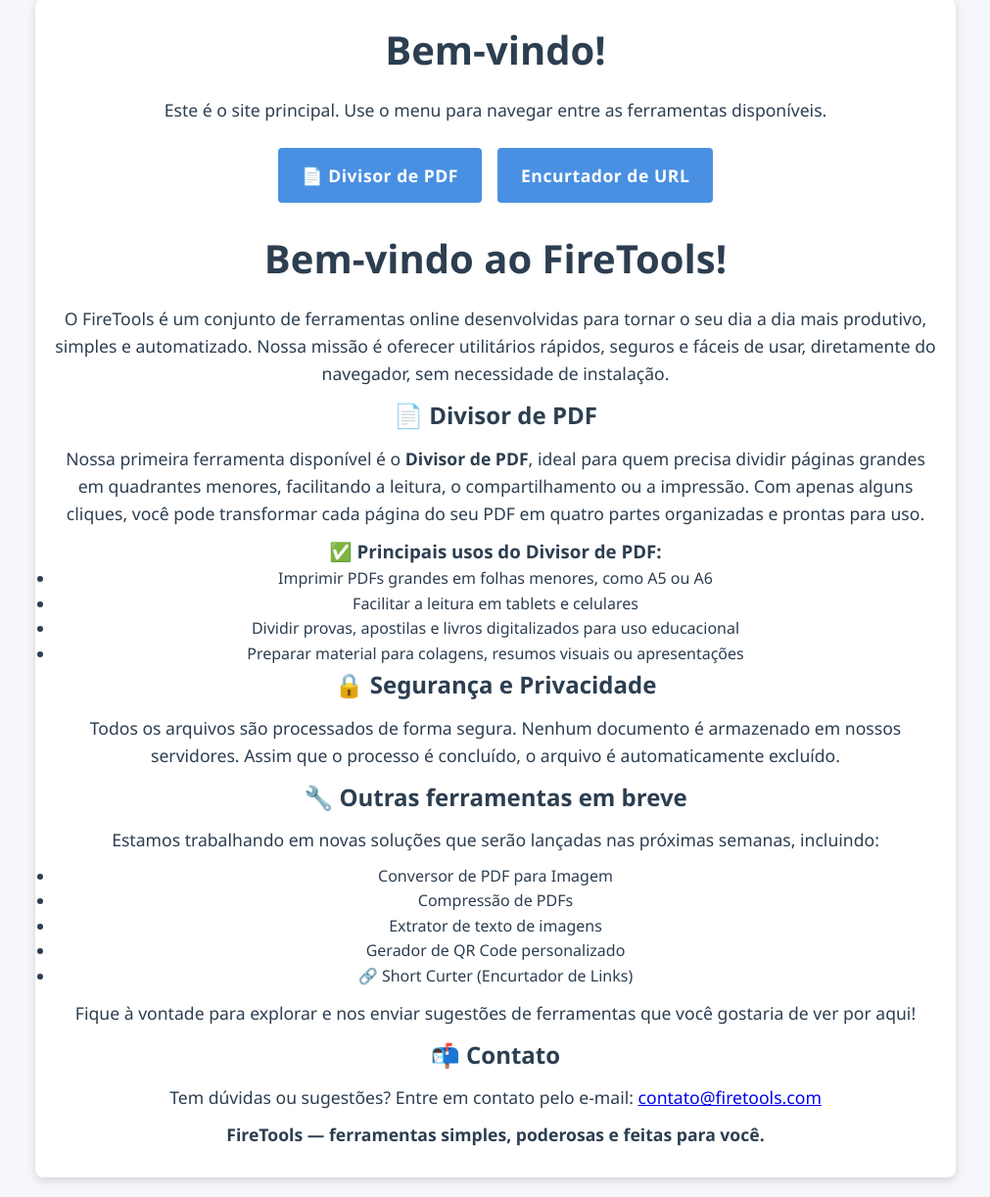
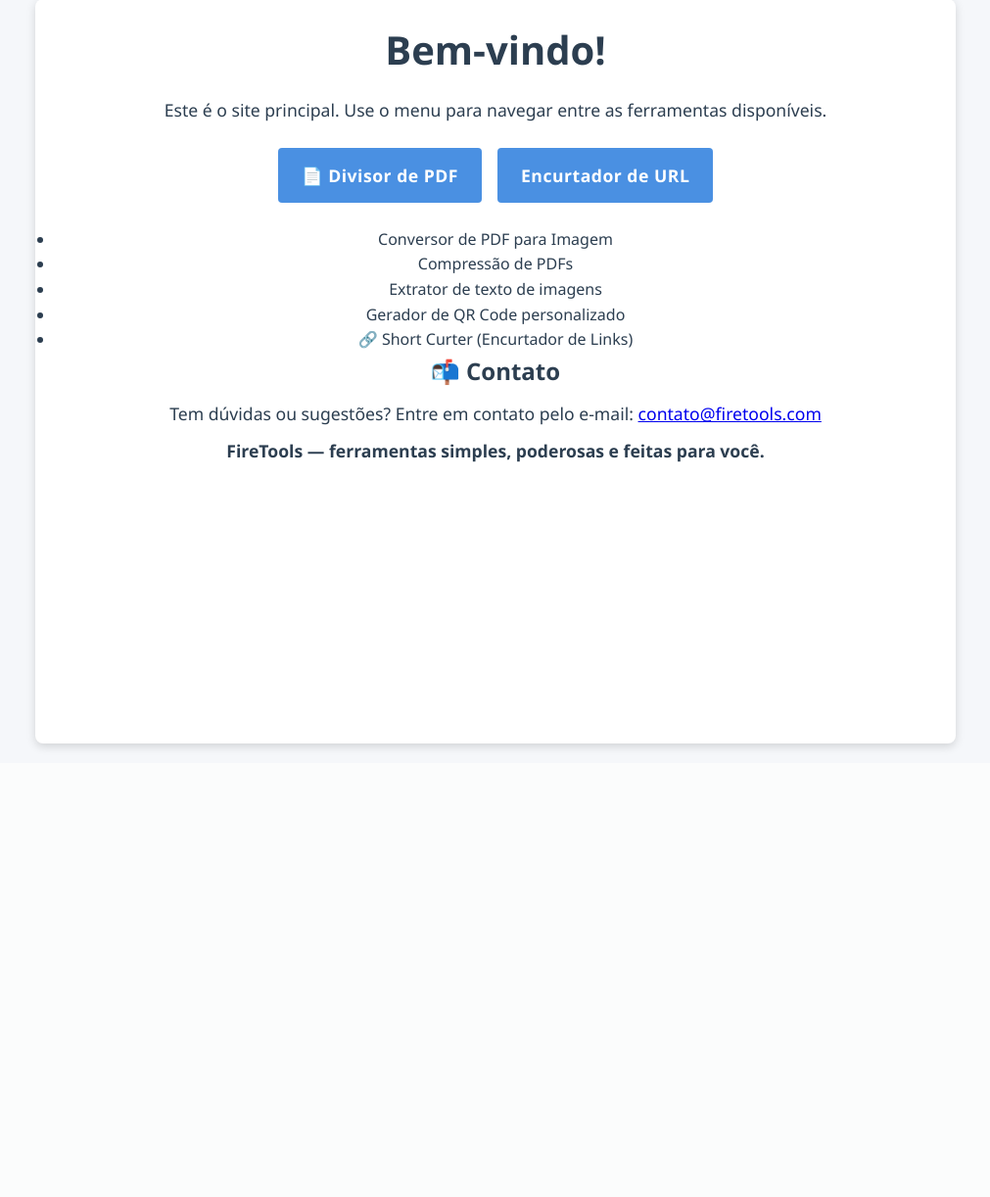
Before and after one commit to xFireHide/converter, a Flask app: page / in a window 1280 px wide. Shown: the part 111-1333 px from the top of the page at 98% size, without its empty margins (124-1135 px from the left). After the commit the page ends 877 px from the top, so only its background shows below. Run offline with Flask 3, Linux system fonts and the light colour scheme.

Commit message:
Update home.html

```diff
--- a/templates/home.html
+++ b/templates/home.html
@@ -16,45 +16,6 @@ content %}
   </div>
   <div class="ads-banner-top"></div>
 
-  <h1>Bem-vindo ao FireTools!</h1>
-  <p>
-    O FireTools é um conjunto de ferramentas online desenvolvidas para tornar o
-    seu dia a dia mais produtivo, simples e automatizado. Nossa missão é
-    oferecer utilitários rápidos, seguros e fáceis de usar, diretamente do
-    navegador, sem necessidade de instalação.
-  </p>
-
-  <h2>📄 Divisor de PDF</h2>
-  <p>
-    Nossa primeira ferramenta disponível é o <strong>Divisor de PDF</strong>,
-    ideal para quem precisa dividir páginas grandes em quadrantes menores,
-    facilitando a leitura, o compartilhamento ou a impressão. Com apenas alguns
-    cliques, você pode transformar cada página do seu PDF em quatro partes
-    organizadas e prontas para uso.
-  </p>
-
-  <h3>✅ Principais usos do Divisor de PDF:</h3>
-  <ul>
-    <li>Imprimir PDFs grandes em folhas menores, como A5 ou A6</li>
-    <li>Facilitar a leitura em tablets e celulares</li>
-    <li>
-      Dividir provas, apostilas e livros digitalizados para uso educacional
-    </li>
-    <li>Preparar material para colagens, resumos visuais ou apresentações</li>
-  </ul>
-
-  <h2>🔒 Segurança e Privacidade</h2>
-  <p>
-    Todos os arquivos são processados de forma segura. Nenhum documento é
-    armazenado em nossos servidores. Assim que o processo é concluído, o arquivo
-    é automaticamente excluído.
-  </p>
-
-  <h2>🔧 Outras ferramentas em breve</h2>
-  <p>
-    Estamos trabalhando em novas soluções que serão lançadas nas próximas
-    semanas, incluindo:
-  </p>
   <ul>
     <li>Conversor de PDF para Imagem</li>
     <li>Compressão de PDFs</li>
@@ -62,11 +23,6 @@ content %}
     <li>Gerador de QR Code personalizado</li>
     <li>🔗 Short Curter (Encurtador de Links)</li>
   </ul>
-  <p>
-    Fique à vontade para explorar e nos enviar sugestões de ferramentas que você
-    gostaria de ver por aqui!
-  </p>
-
   <h2>📬 Contato</h2>
   <p>
     Tem dúvidas ou sugestões? Entre em contato pelo e-mail:
```
